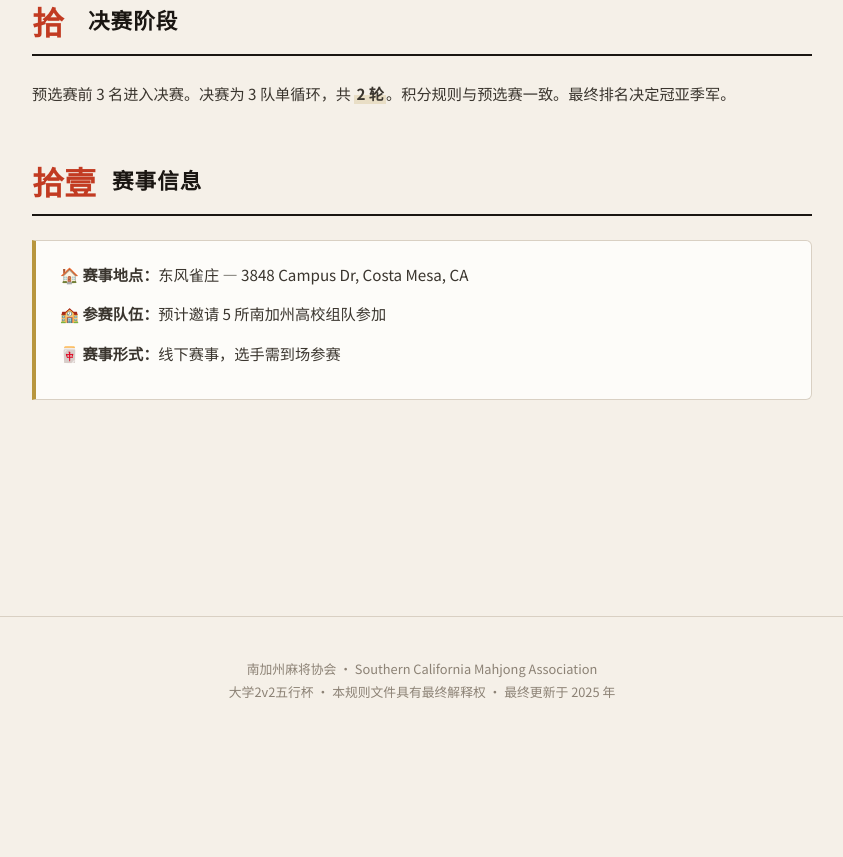
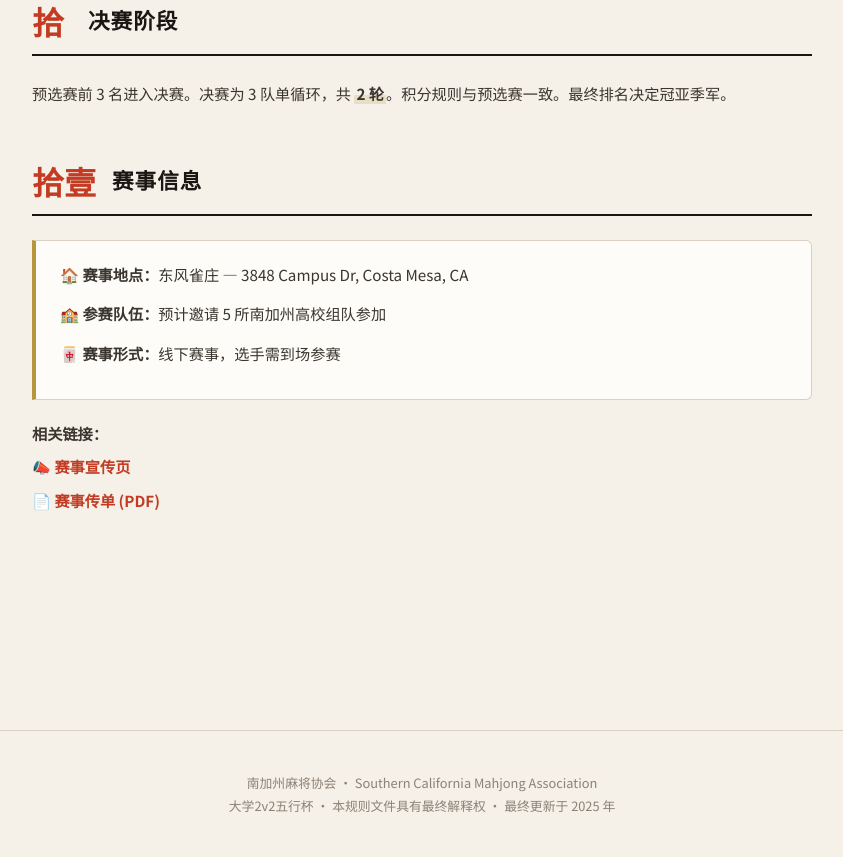
Before and after one commit to qizheYang/rehydratedwater.com, a plain HTML site: page scma/2v2_rules.html in a window 1280 px wide. Shown: the part 6977-7834 px from the top of the page, without its empty margins (218-1061 px from the left). Before the commit the page ends 7720 px from the top, so only its background shows below. Drawn offline with nearby package versions, Linux system fonts and the light colour scheme; a web font is replaced by a local one.

Commit message:
Add propaganda/flyer links to rulebook and deploy flyer PDF
Co-Authored-By: Claude Opus 4.6 <noreply@anthropic.com>

```diff
--- a/scma/2v2_rules.html
+++ b/scma/2v2_rules.html
@@ -369,6 +369,11 @@
         <p>🀄 <strong>赛事形式：</strong>线下赛事，选手需到场参赛</p>
       </div>
     </div>
+    <div class="venue-links" data-i18n="venue.links">
+      <p style="margin-top: 20px;"><strong>相关链接：</strong></p>
+      <p>📣 <a href="2v2_ad.html">赛事宣传页</a></p>
+      <p>📄 <a href="flyer.pdf">赛事传单 (PDF)</a></p>
+    </div>
   </section>
 
 </main>
@@ -465,7 +470,8 @@ var translations = {
     'finals.title': 'Finals Stage',
     'finals.body': '<p>The top 3 from qualifiers enter the Finals: a 3-team round-robin over <span class="hl">2 rounds</span>. Scoring rules are the same as qualifiers. Final standings determine Champion, Runner-up, and 3rd Place.</p>',
     'venue.title': 'Event Information',
-    'venue.body': '<p>&#127968; <strong>Venue:</strong> Tonfuu Jansou &mdash; 3848 Campus Dr, Costa Mesa, CA</p><p>&#127979; <strong>Teams:</strong> 5 Southern California university teams invited</p><p>&#126980; <strong>Format:</strong> In-person tournament; all players must attend on-site</p>'
+    'venue.body': '<p>&#127968; <strong>Venue:</strong> Tonfuu Jansou &mdash; 3848 Campus Dr, Costa Mesa, CA</p><p>&#127979; <strong>Teams:</strong> 5 Southern California university teams invited</p><p>&#126980; <strong>Format:</strong> In-person tournament; all players must attend on-site</p>',
+    'venue.links': '<p style="margin-top: 20px;"><strong>Related Links:</strong></p><p>&#128227; <a href="2v2_ad.html">Event Promo Page</a></p><p>&#128196; <a href="flyer.pdf">Event Flyer (PDF)</a></p>'
   },
   ja: {
     'hero.badge': 'Official Rulebook &middot; 公式規則',
@@ -545,7 +551,8 @@ var translations = {
     'finals.title': '決勝ステージ',
     'finals.body': '<p>予選上位3チームが決勝進出。3チーム単独総当たりを<span class="hl">2ラウンド</span>実施。スコア規則は予選と同一。最終順位で優勝・準優勝・3位を決定。</p>',
     'venue.title': '大会情報',
-    'venue.body': '<p>&#127968; <strong>会場：</strong>東風雀荘 — 3848 Campus Dr, Costa Mesa, CA</p><p>&#127979; <strong>参加チーム：</strong>南カリフォルニアの5大学チームを招待予定</p><p>&#126980; <strong>形式：</strong>オフライン大会。選手は会場に来場が必要</p>'
+    'venue.body': '<p>&#127968; <strong>会場：</strong>東風雀荘 — 3848 Campus Dr, Costa Mesa, CA</p><p>&#127979; <strong>参加チーム：</strong>南カリフォルニアの5大学チームを招待予定</p><p>&#126980; <strong>形式：</strong>オフライン大会。選手は会場に来場が必要</p>',
+    'venue.links': '<p style="margin-top: 20px;"><strong>関連リンク：</strong></p><p>&#128227; <a href="2v2_ad.html">大会宣伝ページ</a></p><p>&#128196; <a href="flyer.pdf">大会チラシ (PDF)</a></p>'
   }
 };
 
--- a/scma/rulebook.css
+++ b/scma/rulebook.css
@@ -401,6 +401,26 @@ body {
   margin-top: 60px;
 }
 
+/* ── Venue Links ── */
+.venue-links {
+  margin-top: 16px;
+}
+.venue-links p {
+  font-size: 0.95rem;
+  color: #3a352e;
+  margin-bottom: 6px;
+}
+.venue-links a {
+  color: var(--accent);
+  text-decoration: none;
+  font-weight: 600;
+  transition: color 0.2s;
+}
+.venue-links a:hover {
+  color: var(--accent-dark);
+  text-decoration: underline;
+}
+
 /* ── Language Switcher ── */
 .lang-switcher {
   display: inline-flex;
```
Also changed, not shown: 1 other file.
